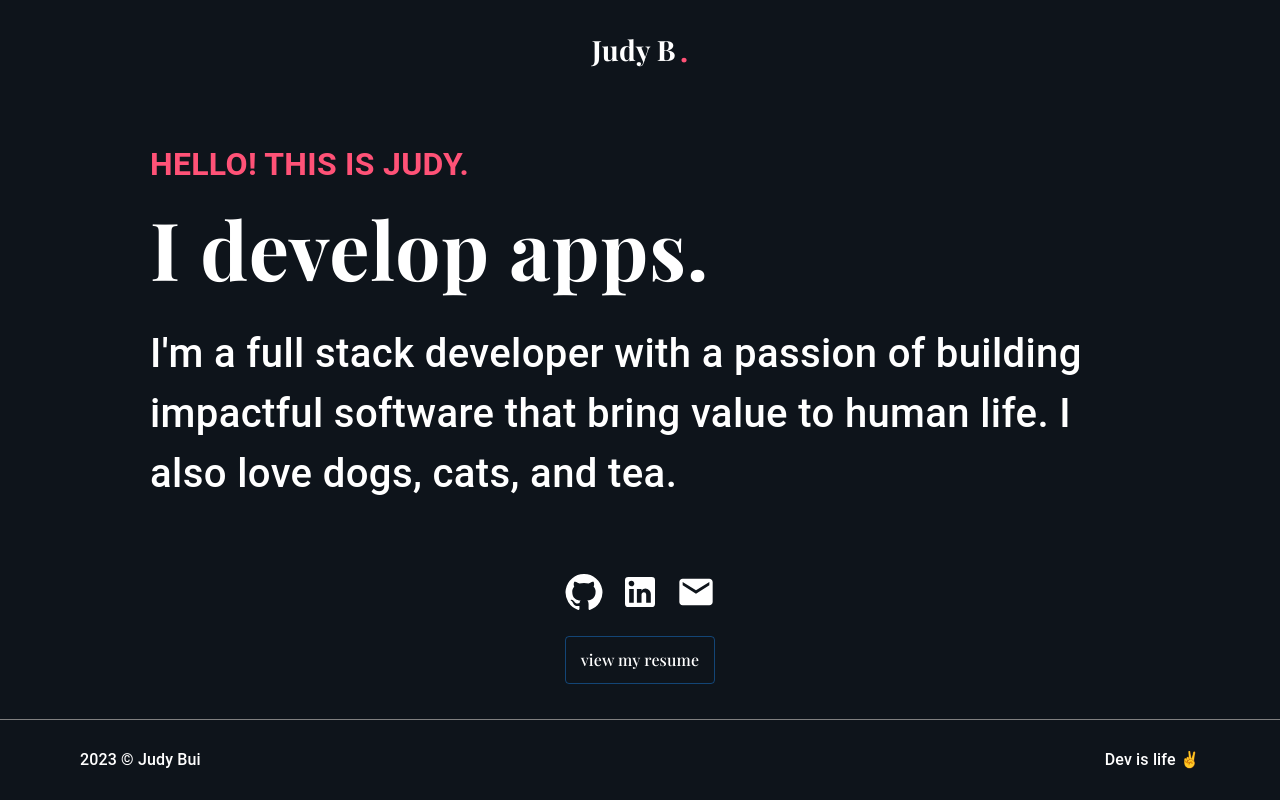
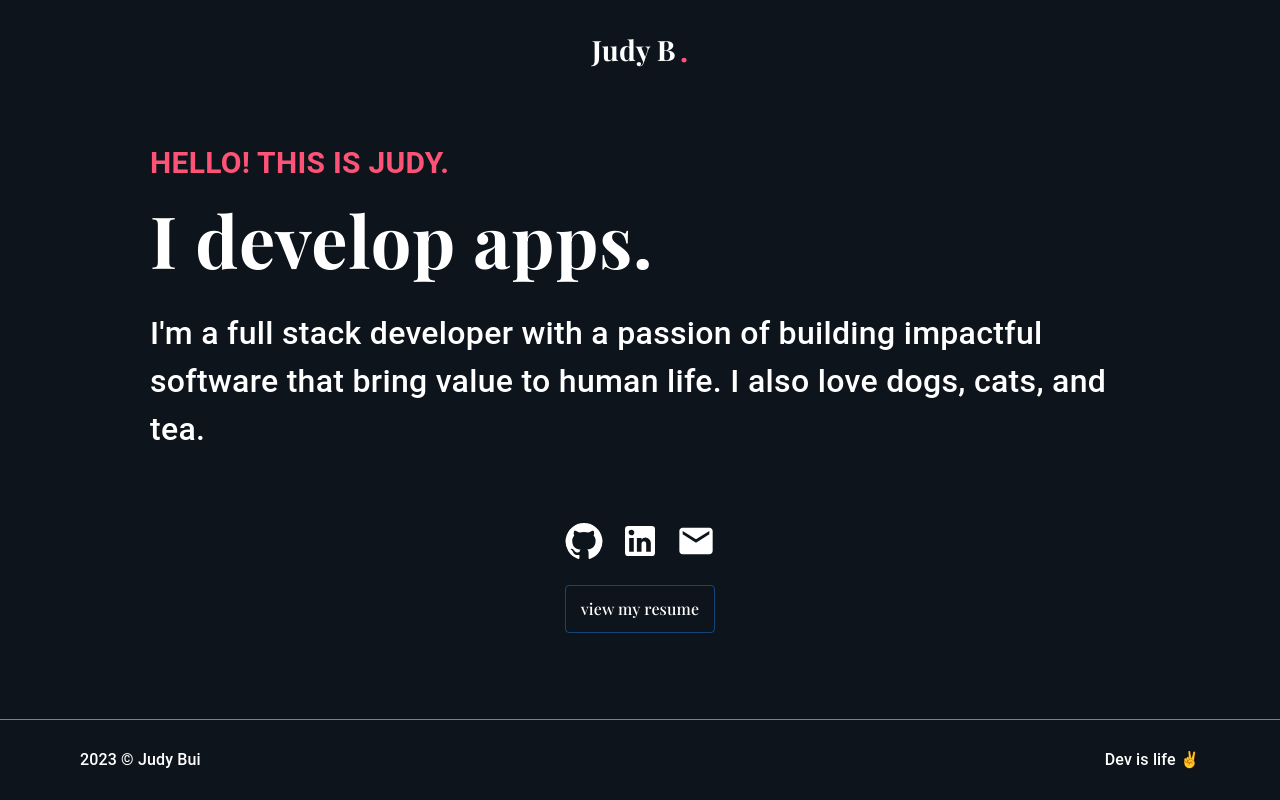
Before and after one commit to JudyBui127/resume, a React (Create React App) app: page / in a window 1280 px wide. Built offline with nearby package versions, Linux system fonts and the light colour scheme.

Commit message:
fixed styles

```diff
--- a/src/components/homepage/styles.js
+++ b/src/components/homepage/styles.js
@@ -13,7 +13,7 @@ export const HelloText = styled(Typography)`
   &&{
     color: #ff5277;
     font-weight: 600;
-    font-size: 32px;
+    font-size: 30px;
     text-transform: uppercase;
   }
 `;
@@ -21,7 +21,7 @@ export const HelloText = styled(Typography)`
 export const DevelopText = styled(Typography)`
   &&{
     font-weight: 600;
-    font-size: 80px;
+    font-size: 72px;
     font-family: "Playfair Display";
   }
 `;
@@ -29,7 +29,7 @@ export const DevelopText = styled(Typography)`
 export const CommonText = styled(Typography)`
   &&{
     font-weight: 500;
-    font-size: 40px;
+    font-size: 32px;
     padding-top: 16px;
   }
 `;
```
